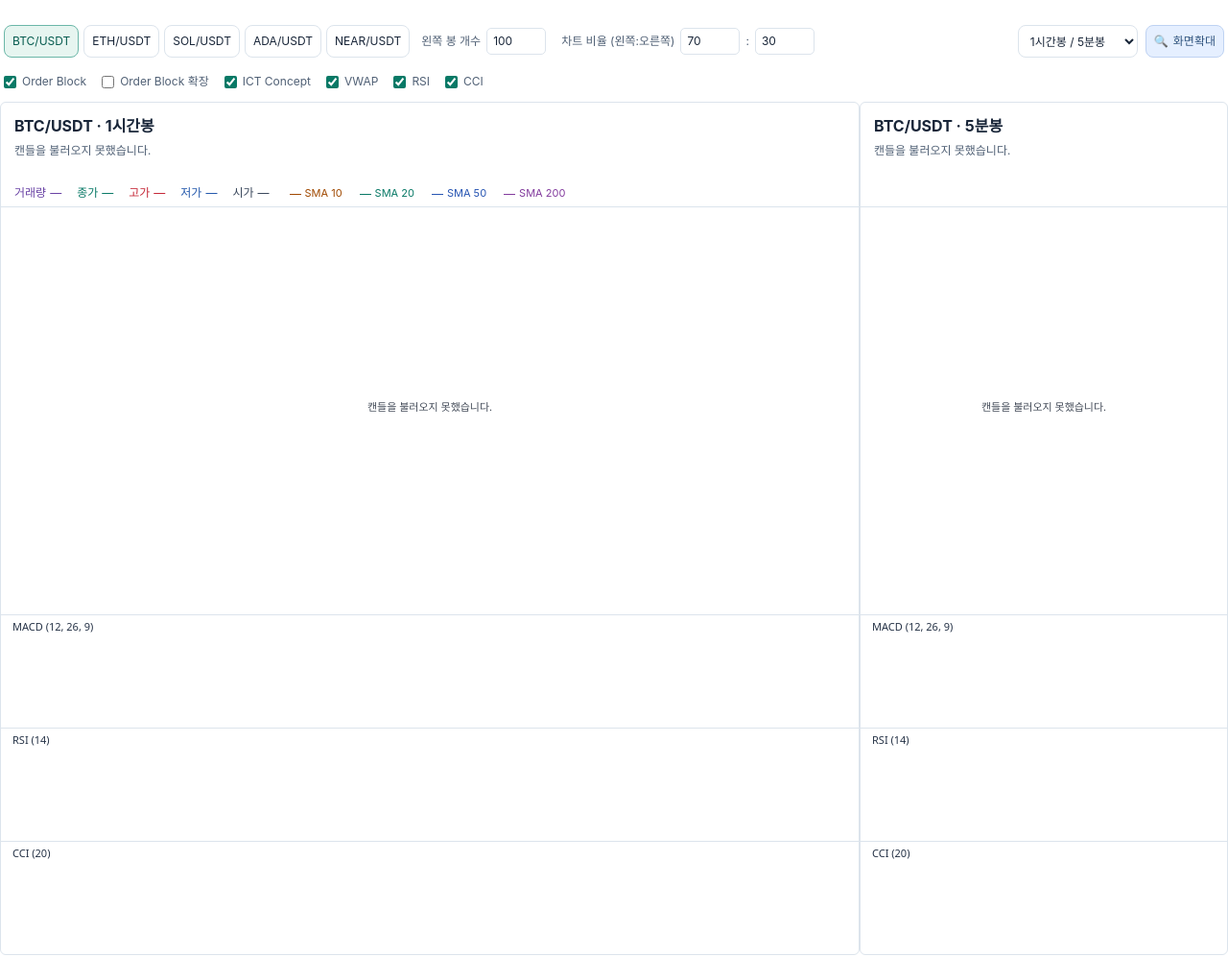
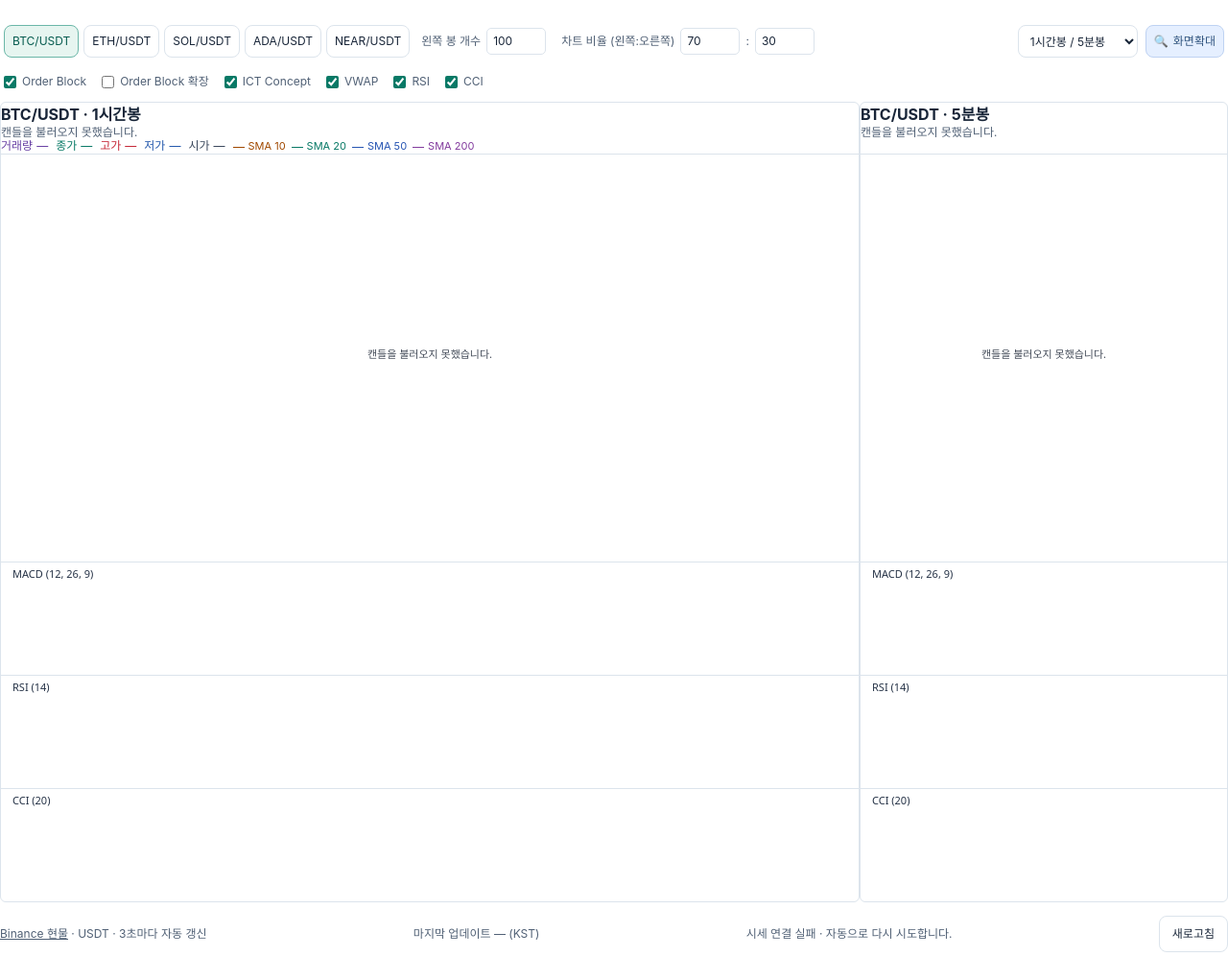
Before and after one commit to moneysweeper/CRT, a plain HTML site: page dist/index.html in a window 1280 px wide. Shown: the top 997 px of the page at 96% size. Drawn offline with Linux system fonts and the light colour scheme; no server answers.

Commit message:
Minimize all chart header padding and text spacing

```diff
--- a/dist/index.html
+++ b/dist/index.html
@@ -20,8 +20,8 @@ main{padding-block:22px}
 .chart-settings label{display:inline-flex;align-items:center;gap:6px}
 .chart-settings input{width:62px;padding:4px 6px;font:inherit;color:#182538;border:1px solid var(--line);border-radius:5px}
 .chart-ratio{display:inline-flex;align-items:center;gap:6px}
-.daily{display:flex;flex-wrap:wrap;align-items:baseline;gap:5px 18px;margin:6px 0 0;font-size:12px}
-.daily dl{display:flex;flex-wrap:wrap;gap:4px 16px;margin:0}
+.daily{display:flex;flex-wrap:wrap;align-items:baseline;gap:0 8px;margin:0;font-size:12px;line-height:1.2}
+.daily dl{display:flex;flex-wrap:wrap;gap:0 8px;margin:0}
 .daily dl>div{display:flex;align-items:baseline;gap:4px;white-space:nowrap}
 .daily dt,.daily dd{margin:0}
 .daily dd{font-variant-numeric:tabular-nums}
@@ -40,12 +40,12 @@ button,select{font:inherit;background:var(--card);color:#182538;border:1px solid
 button[aria-pressed=true]{background:#e6f5f0;border-color:#6bb7a8;color:#075c50}
 button:hover,select:hover{border-color:var(--accent)}
 :focus-visible{outline:2px solid var(--accent);outline-offset:3px}
-.reference{display:flex;gap:10px 18px;flex-wrap:wrap;font-size:12px;color:var(--muted);min-height:18px;margin-top:5px}
+.reference{display:flex;gap:0 8px;flex-wrap:wrap;font-size:12px;line-height:1.2;color:var(--muted);margin:0}
 .reference:empty{display:none}
 .reference span::before{display:inline-block;width:14px;margin-right:6px;vertical-align:middle;content:"";border-top:2px solid var(--ref-high)}
 .reference span:last-child::before{border-top-color:var(--ref-low)}
-.moving-averages{display:flex;flex-wrap:wrap;gap:3px 12px;font-size:11px}
-.moving-averages button{font:inherit;white-space:nowrap;background:transparent;border:0;border-radius:3px;padding:3px;cursor:pointer}
+.moving-averages{display:flex;flex-wrap:wrap;gap:0 6px;font-size:11px}
+.moving-averages button{font:inherit;white-space:nowrap;background:transparent;border:0;border-radius:3px;padding:0;cursor:pointer}
 .moving-averages button::before{content:"";display:inline-block;width:12px;margin-right:4px;border-top:var(--ma-width,2px) solid currentColor;vertical-align:middle}
 .ma-dialog{width:min(390px,calc(100% - 28px));padding:20px;border:1px solid var(--line);border-radius:10px;color:#182538;background:white}
 .ma-dialog::backdrop{background:#18253855}
@@ -57,9 +57,9 @@ button:hover,select:hover{border-color:var(--accent)}
 .ma-actions{display:flex;justify-content:flex-end;gap:8px;margin-top:18px}
 .grid{display:grid;grid-template-columns:minmax(0,var(--left-chart,1fr)) minmax(0,var(--right-chart,1fr));gap:0}
 article{display:grid;grid-template-rows:subgrid;grid-row:span 5;min-width:0;background:var(--card);border:1px solid var(--line);border-radius:6px;overflow:hidden}
-.chart-head{padding:12px 14px 2px;border-bottom:1px solid var(--line)}
+.chart-head{padding:0;border-bottom:1px solid var(--line)}
 h2{margin:0;font-size:16px;font-weight:650}
-.readout{font:12px/1.5 Inter,system-ui,sans-serif;font-variant-numeric:tabular-nums;color:var(--muted);margin:5px 0 0;min-height:36px;white-space:pre-line}
+.readout{font:12px/1.2 Inter,system-ui,sans-serif;font-variant-numeric:tabular-nums;color:var(--muted);margin:0;white-space:pre-line}
 .candle-values:not([hidden]){display:block}
 .next-candle{color:var(--accent);font-weight:600;white-space:nowrap}
 canvas{display:block;width:100%;height:clamp(320px,53vh,580px);outline-offset:-3px;cursor:crosshair}
```
